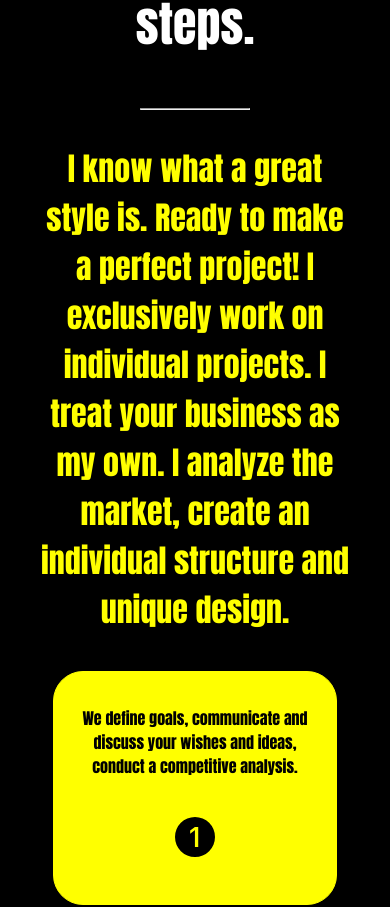
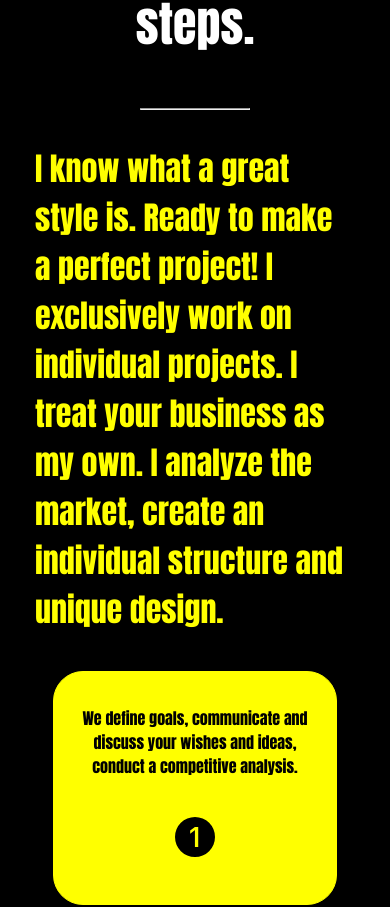
Before and after one commit to ArtemiyGrinkevich/my-website, a React (Create React App) app: page / in a window 390 px wide. Shown: the part 983-1890 px from the top of the page. Built offline with nearby package versions, Linux system fonts and the light colour scheme.

Commit message:
fixanimation

```diff
--- a/src/components/ChangeLanguage/ChangeLanguage.jsx
+++ b/src/components/ChangeLanguage/ChangeLanguage.jsx
@@ -33,8 +33,8 @@ const ChangeLanguage = () => {
           <MdLanguage />
         </button>
         <div className={classes.language}>
-          <button style={{display:'flex',justifyContent:'center',alignItems:'center',margin:'10px 0',background:'none',border:'none'}} onClick={() => changeLanguage('en')}><div style={{borderRadius:'50%',overflow:'hidden',height:'20px',width:'22px',display:'flex',justifyContent:'center',alignItems:'center',fontSize:'42px',paddingTop:'3px',marginTop:'10px'}}>🇬🇧</div></button>
-          <button style={{display:'flex',justifyContent:'center',alignItems:'center',background:'none',border:'none'}} onClick={() => changeLanguage('ru')}><div style={{borderRadius:'50%',overflow:'hidden',height:'20px',width:'22px',display:'flex',justifyContent:'center',alignItems:'center',fontSize:'42px',paddingTop:'3px',marginTop:'10px'}}>🇷🇺</div></button>
+          <button style={{display:'flex',justifyContent:'center',alignItems:'center',margin:'10px 0',background:'none',border:'none'}} onClick={() => changeLanguage('en')}><div style={{borderRadius:'50%',overflow:'hidden',height:'20px',width:'22px',display:'flex',justifyContent:'center',alignItems:'center',fontSize:'46px',paddingTop:'2px',marginTop:'10px'}}>🇬🇧</div></button>
+          <button style={{display:'flex',justifyContent:'center',alignItems:'center',background:'none',border:'none'}} onClick={() => changeLanguage('ru')}><div style={{borderRadius:'50%',overflow:'hidden',height:'20px',width:'22px',display:'flex',justifyContent:'center',alignItems:'center',fontSize:'46px',paddingTop:'2px',marginTop:'15px'}}>🇷🇺</div></button>
         </div>
       </div>
     </div>
--- a/src/components/ChangeLanguage/ChangeLanguage.module.css
+++ b/src/components/ChangeLanguage/ChangeLanguage.module.css
@@ -87,7 +87,7 @@
     .language_wrapper {
         position: fixed;
         top: 15px;
-        left: -5px;
+        left: -15px;
         z-index: 5;
     }
     .language {
--- a/src/components/Experience/Experience.jsx
+++ b/src/components/Experience/Experience.jsx
@@ -33,6 +33,17 @@ const Experience = ({ id }) => {
       transition: {delay : custom * 0.2}
     })
   }
+  const textAnimationRight = {
+    hidden:{
+      x: 100,
+      opacity: 0
+    },
+    visible: custom=>({
+      x: 0,
+      opacity: 1,
+      transition: {delay : custom * 0.2}
+    })
+  }
   return (
     <motion.div
     initial='hidden'
@@ -41,10 +52,10 @@ const Experience = ({ id }) => {
 
             <div className={classes.experience}>
               <div  style={{ maxWidth: '800px' , padding:'15px'}}>
-                  <h2 style={{color:'white'}}>{t('frontendExperience')}</h2>
+                  <motion.h2 custom={1} variants={textAnimation} style={{color:'white'}}>{t('frontendExperience')}</motion.h2>
                   <hr style={{maxWidth:'50%'}}/>
-                  <motion.h2 custom={1} variants={textAnimation}>{t('experienceTitle')}</motion.h2>
-                  <motion.h2 className={classes.description} custom={2} variants={textAnimation}>{t('experienceDescription')}  <Link className={classes.link} to='https://drive.google.com/file/d/134LJw1ctawx-ApvhvW3DyIwVpZoxTGNY/view?usp=drive_link' target="_blank">
+                  <motion.h2 custom={2} variants={textAnimationRight}>{t('experienceTitle')}</motion.h2>
+                  <motion.h2 className={classes.description} custom={3} variants={textAnimationRight}>{t('experienceDescription')}  <Link className={classes.link} to='https://drive.google.com/file/d/134LJw1ctawx-ApvhvW3DyIwVpZoxTGNY/view?usp=drive_link' target="_blank">
                   My certificate <BsFillMortarboardFill/></Link></motion.h2>
               </div>
 
--- a/src/components/Steps/Steps.module.css
+++ b/src/components/Steps/Steps.module.css
@@ -74,15 +74,7 @@
     /* color: white; */
 
 }
-@media (max-width:800px){
-    .start{
-        height: 100%;
-        background: rgb(0, 0, 0);
-        display: flex;
-        flex-direction: column;
-        justify-content: center;
-    }
-}
+
 @media (max-width:1130px){
     .feature:not(.feature--special) {
         margin: 10px;
@@ -96,3 +88,18 @@
         justify-content: center;
     }
 }
+@media (max-width:800px){
+    .start{
+        height: 100%;
+        background: rgb(0, 0, 0);
+        display: flex;
+        flex-direction: column;
+        justify-content: center;
+    }
+}
+@media (max-width:500px){
+    .description{
+        text-align: left;
+        /* padding: 0 25px; */
+    }
+}
```
